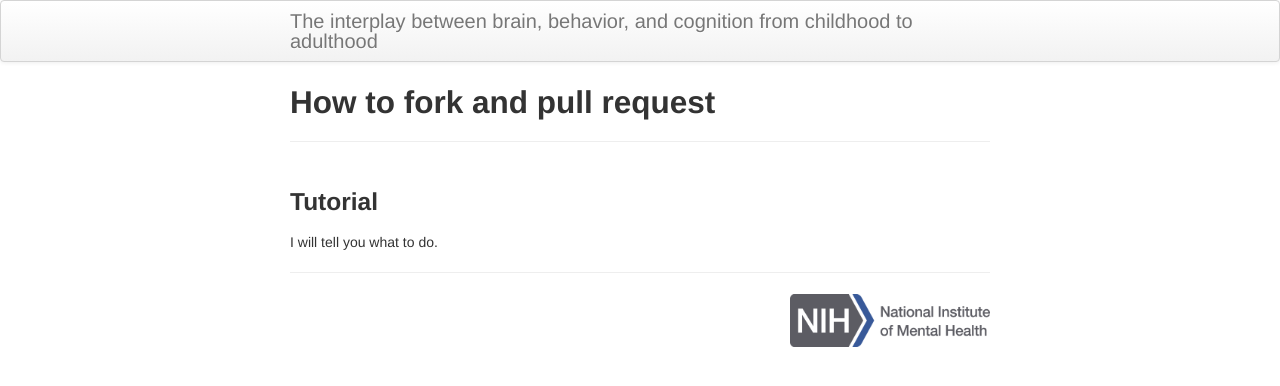
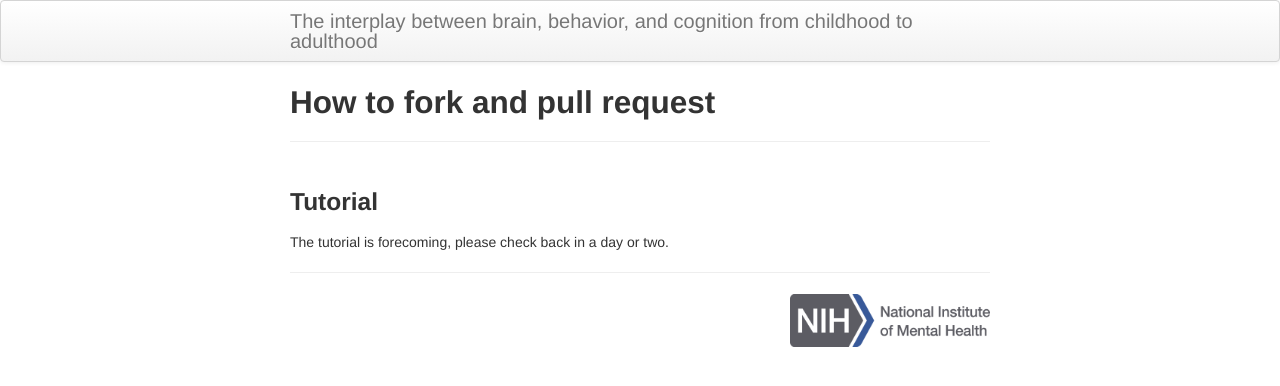
Before and after one commit to SoCoDeN/Simulation, a Jekyll site: the page built from pages/tutorial.md, in a window 1280 px wide. Shown: the top 386 px of the page. Built offline with Jekyll 4.4.1, drawn with Linux system fonts in a browser that asks for light colours.

Commit message:
update tutorial page

```diff
--- a/pages/tutorial.md
+++ b/pages/tutorial.md
@@ -6,7 +6,7 @@ description: This is an in depth tutorial for how to submit the data.
 
 ### Tutorial
 
-I will tell you what to do.
+The tutorial is forecoming, please check back in a day or two.
 
 ---
 <p align="right">
```
